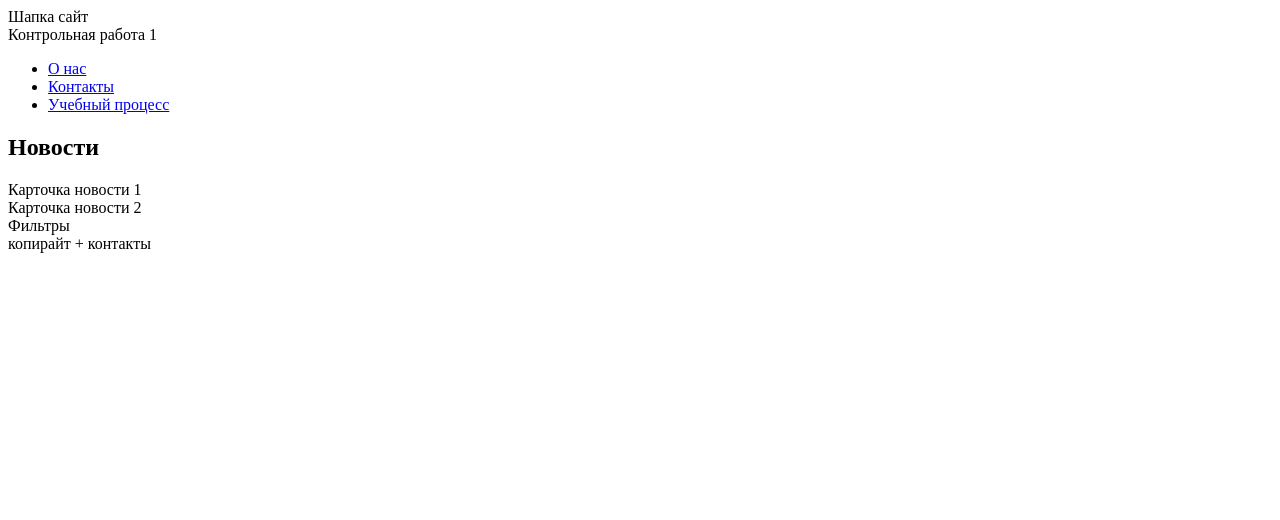
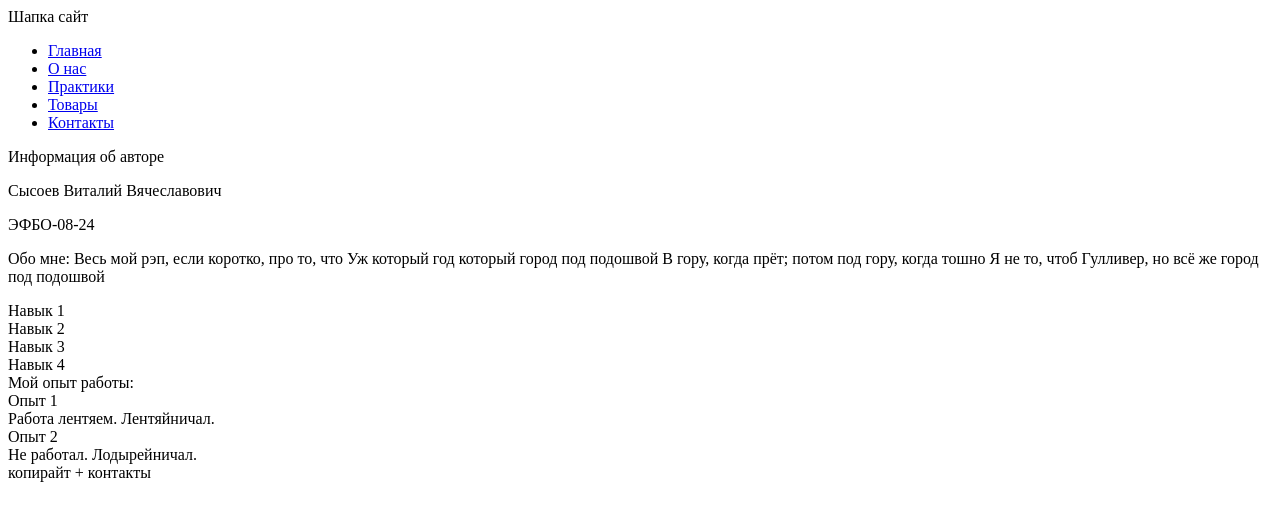
Before and after one commit to rlnyzz/front-back, a plain HTML site: page Index.html in a window 1280 px wide. Drawn offline with Linux system fonts and the light colour scheme.

Commit message:
quickfix second stage

```diff
--- a/Index.html
+++ b/Index.html
@@ -1,35 +1,57 @@
 <!DOCTYPE html>
-<html>
+<html lang = "ru">
     <head>
     <meta charset = "utf-8">
-    <title> О нас </title>
+    <meta name="viewport" content="width=device-width, initial-scale=1.0">
+    <title>Контрольная работа 1 </title>
     </head>
     <body>
-        <header> Шапка сайт </header>
-        <main> Контрольная работа 1
+        <header id ="header"> Шапка сайт </header>
+        <div id = "menu">
         <nav>
             <ul>
                 <li>
-                    <a href ="lol"> О нас </a>
+                    <a href ="index.html"> Главная </a>
                 </li>
                 <li>
-                    <a href ="101"> Контакты </a>
+                    <a href ="news.html"> О нас </a>
                 </li>
                 <li>
-                    <a href ="lul"> Учебный процесс </a>
+                    <a href ="practices.html"> Практики </a>
+                </li>
+                 <li>
+                    <a href ="goods.html"> Товары </a>
+                </li>
+                 <li>
+                    <a href ="contacts.html"> Контакты </a>
                 </li>
             </ul>
         </nav>
-        <section>
-            <header>
-                <h2> Новости </h2>
-            </header>
-            <article> Карточка новости 1 </article>
-            <article> Карточка новости 2 </article>
+        </div>
+        <div id = "content">
+            <p> Информация об авторе </p>
+            <p> Сысоев Виталий Вячеславович </p>
+            <p> ЭФБО-08-24 </p>
+            <p> Обо мне: Весь мой рэп, если коротко, про то, что
+Уж который год который город под подошвой
+В гору, когда прёт; потом под гору, когда тошно
+Я не то, чтоб Гулливер, но всё же город под подошвой</p>
+            <article> Навык 1 </article>
+            <article> Навык 2 </article>
+            <article> Навык 3 </article>
+            <article> Навык 4 </article>
         </section>
-        <aside> Фильтры </aside>
-
-        </main>
+        <div>
+            Мой опыт работы:
+            <div>
+                Опыт 1<br>
+                Работа лентяем. Лентяйничал.
+            </div>
+            <div>
+                Опыт 2<br>
+                Не работал. Лодырейничал.
+            </div>
+        </div>
         <footer> копирайт + контакты </footer>
     </body>
 </html>
```
Also changed, not shown: contacts.html (added), goods.html (added), news.html (added), practices.html (added).
